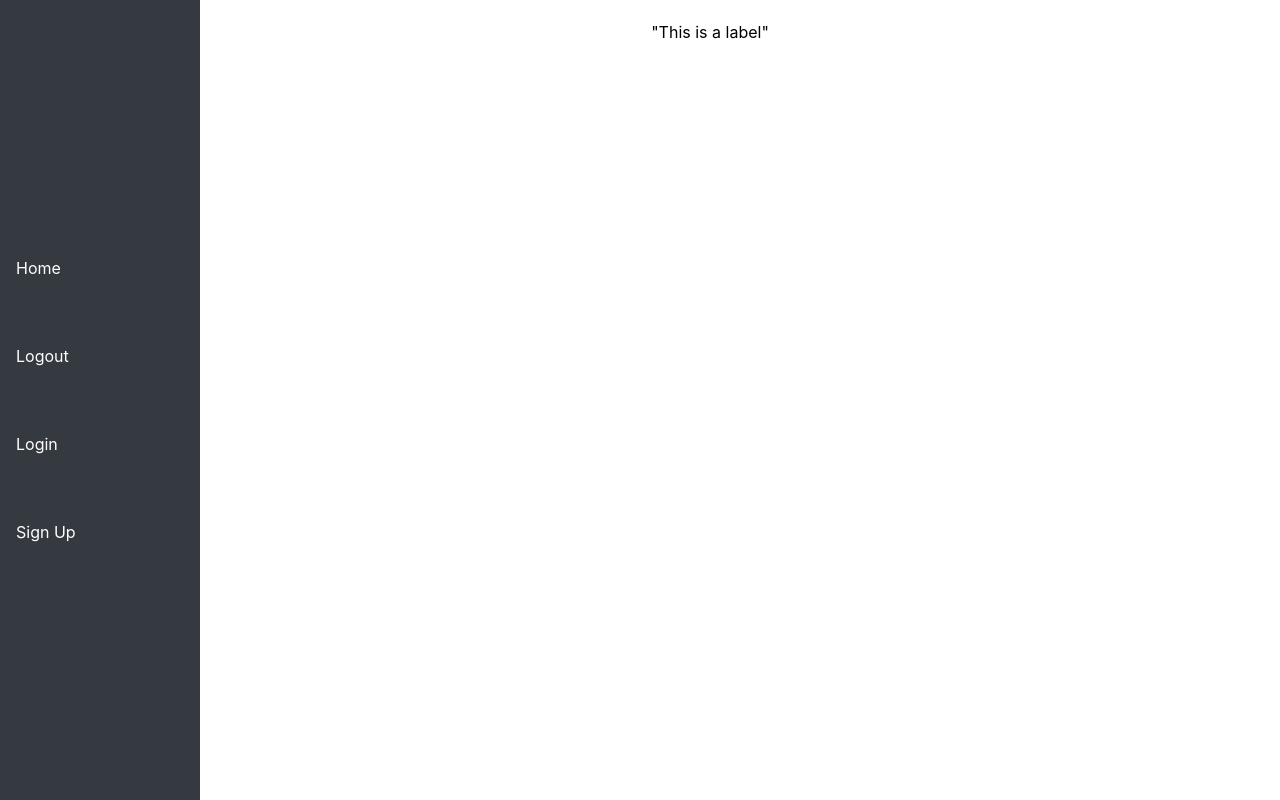
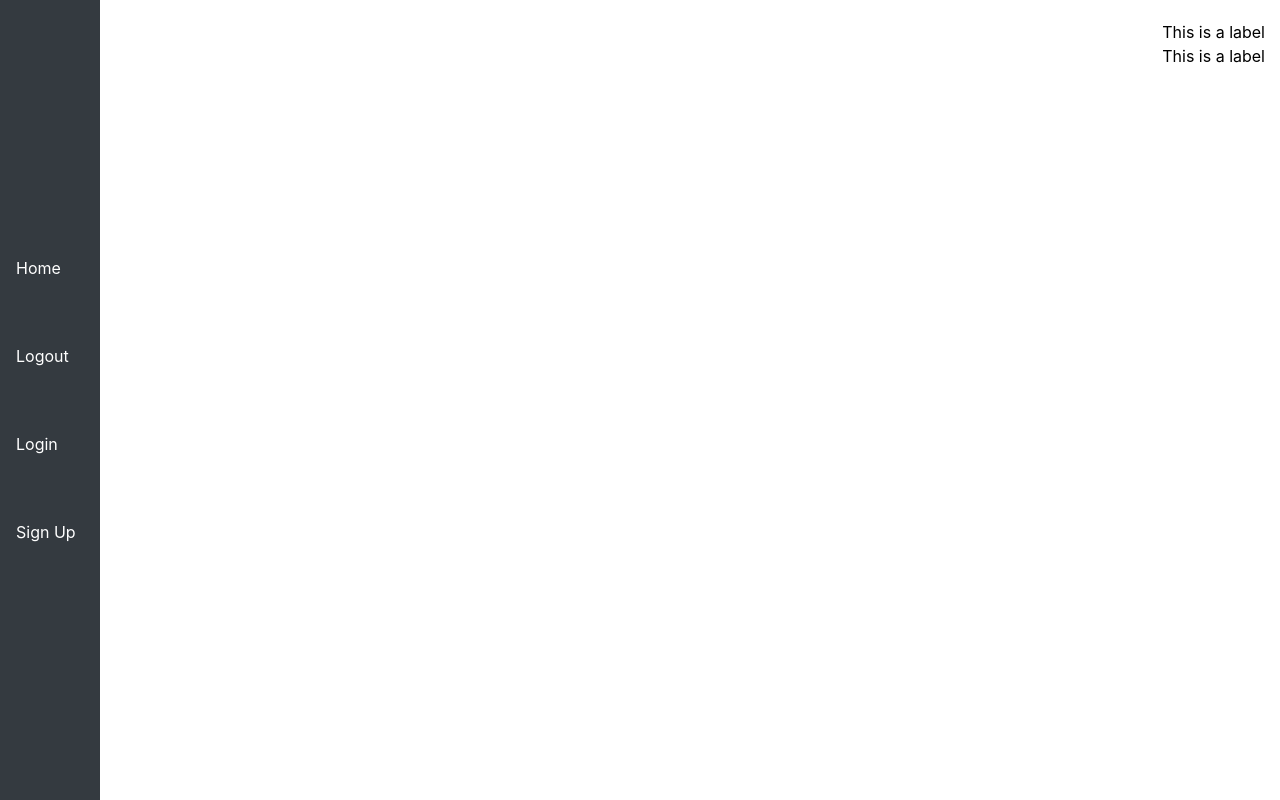
Before and after one commit to Drew-Tessmer/APSC-103-804E-Computer-Vision, a Flask app: template Website/templates/home.html in a window 1280 px wide. Run offline with Flask 3, Linux system fonts and the light colour scheme; the template is opened without the code that fills it, so the values that code supplies are empty; some libraries are stand-ins or nearby versions.

Commit message:
Label adjustment

```diff
--- a/Website/static/style.css
+++ b/Website/static/style.css
@@ -9,7 +9,7 @@ body, html {
     top: 0;
     left: 0;
     height: 100%;
-    width: 200px;
+    width: 100px;
     padding-top: 20px;
 }
 .nav-link{
@@ -21,14 +21,15 @@ body, html {
 }
 
 .container {
-    width: 400px;
+    width: 300px;
     position: fixed; /* Position the container */
     top: 0;
     right: 0; /* Align to the right side of the screen */
     height: 100%; /* Cover the entire height of the viewport */
     padding-top: 20px; /* Optional: Add padding at the top */
     color: black; /* Set text color */
-    text-align: center; /* Optional: Align text to the center */
+    text-align: right;
+    word-wrap: break-word;
 }
 
 .textbox {
--- a/Website/templates/home.html
+++ b/Website/templates/home.html
@@ -2,5 +2,5 @@
 {% extends "base.html" %}
 {% block content %} <h1>Home</h1>{% endblock %}
 {% block content1 %}
-    <label>"This is a label"</label>
+    <label>This is a label<br>This is a label</label>
 {% endblock %}
```
